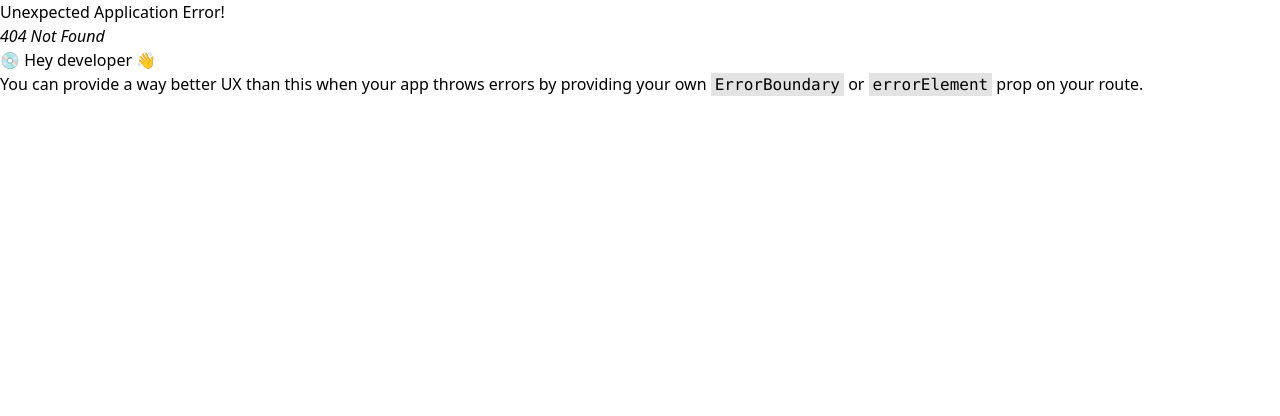
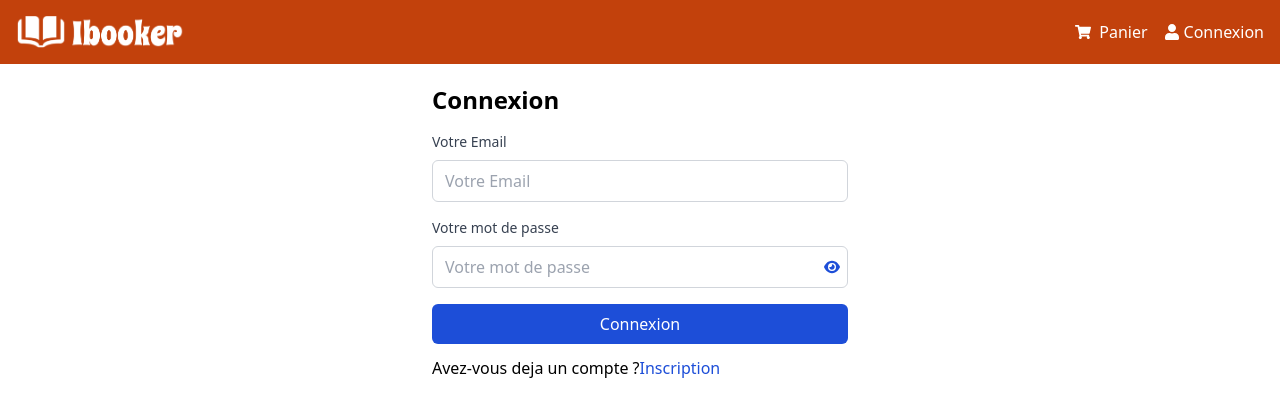
Before and after one commit to amel252/book-Ecommerce, a React (Vite) app in the folder front-end/: page /login in a window 1280 px wide. Before the commit this address had no page. Shown: the top 416 px of the page. Built offline with nearby package versions, Linux system fonts and the light colour scheme.

Commit message:
création de la page qui permet la connexion

```diff
--- a/front-end/src/components/FormContainer.jsx
+++ b/front-end/src/components/FormContainer.jsx
@@ -1,8 +1,8 @@
 import React, { Children } from "react";
-export default function FormContainer() {
+export default function FormContainer({ children }) {
     return (
         <div className="flex justify-center">
-            <div className="w-full max-w-md px-4">{Children}</div>
+            <div className="w-full max-w-md px-4">{children}</div>
         </div>
     );
 }
--- a/front-end/src/main.jsx
+++ b/front-end/src/main.jsx
@@ -12,6 +12,7 @@ import {
 } from "react-router-dom";
 import HomeScreen from "./screens/HomeScreen.jsx";
 import ProductScreen from "./screens/ProductScreen.jsx";
+import LoginScreen from "./screens/LoginScreen.jsx";
 
 const router = createBrowserRouter(
     createRoutesFromElements(
@@ -24,6 +25,7 @@ const router = createBrowserRouter(
                 element={<HomeScreen />}
             />
             <Route path="/product/:id" element={<ProductScreen />} />
+            <Route path="/login" element={<LoginScreen />} />
         </Route>
     )
 );
--- a/front-end/src/screens/LoginScreen.jsx
+++ b/front-end/src/screens/LoginScreen.jsx
@@ -1,4 +1,118 @@
-import React from "react";
+// import React from "react";
+// import { useState, useEffect } from "react";
+// import { Link, useLocation, useNavigate } from "react-router-dom";
+// import { useDispatch, useSelector } from "react-redux";
+// import Loader from "../components/Loader";
+// import { useLoginMutation } from "../slices/usersApiSlice";
+// import { setCredentials } from "../slices/authSlice";
+// import { toast } from "react-toastify";
+// import { FaEyeSlash, FaEye } from "react-icons/fa";
+// import FormContainer from "../components/FormContainer";
+
+// export default function LoginScreen() {
+//     const [email, setEmail] = useState("");
+//     const [password, setPassword] = "";
+//     const [showPassword, setShowPassword] = useState(false);
+
+//     const dispatch = useDispatch();
+//     const navigate = useNavigate();
+//     const [login, { isLoading }] = useLoginMutation();
+//     const { userInfo } = useSelector((state) => state.auth);
+
+//     // use location permet d'avoir le path dans l'url
+//     const { search } = useLocation();
+//     // permet de chercher
+//     const sp = new URLSearchParams(search);
+//     const redirect = sp.get("redirect") || "/";
+
+//     useEffect(() => {
+//         // si l'user est connecté on le redirige vers la page home
+//         if (userInfo) {
+//             navigate(redirect);
+//         }
+//     }, [navigate, redirect, userInfo]);
+
+//     const submitHandler = async (e) => {
+//         e.preventDefault();
+//         try {
+//             const res = await login({ email, password }).unwrap();
+//             dispatch(setCredentials({ ...res }));
+//             navigate(redirect);
+//         } catch (error) {
+//             toast.error(error?.data?.message || error.error);
+//         }
+//     };
+//     const togglePasswordVisibility = () => {
+//         setShowPassword(!showPassword);
+//     };
+//     return (
+//         <FormContainer>
+//             <h1 className="text-2xl font-semibold mb-4 mt-5"> Connexion</h1>
+//             <form className="space-y-4" onSubmit={submitHandler}>
+//                 <div className="space-y-2">
+//                     <label
+//                         className="block text-sm font-medium text-gray-700"
+//                         htmlFor="email"
+//                     >
+//                         Votre email
+//                     </label>
+//                     <input
+//                         type="email"
+//                         id="email"
+//                         className="w-full px-3 py-2 border border-gray-300 rounded-md
+//                         focus:outline-none focus:ring-2 focus:right-2 focus:ring-primary"
+//                         value={email}
+//                         onChange={(e) => setEmail(e.target.value)}
+//                         placeholder="votre Email"
+//                     />
+//                 </div>
+//                 <div className="space-y-2 relative">
+//                     <label
+//                         className="block text-sm font-medium text-gray-700"
+//                         htmlFor="password"
+//                     >
+//                         Votre mot de passe
+//                     </label>
+//                     <input
+//                         type={showPassword ? "text" : "password"}
+//                         id="email"
+//                         className="w-full px-3 py-2 border border-gray-300 rounded-md
+//                         focus:outline-none focus:ring-2 focus:right-2 focus:ring-primary"
+//                         value={password}
+//                         onChange={(e) => setPassword(e.target.value)}
+//                         placeholder="Votre mot de passe"
+//                     />
+//                     <button type="button" onClick={togglePasswordVisibility}>
+//                         {showPassword ? <FaEyeSlash /> : <FaEye />}
+//                     </button>
+//                 </div>
+//                 <button
+//                     className="w-full bg-primary text-white px-2 rounded-md hover:bg-secondary focus:outline-none focus:ring-2 focus:ring-secondary"
+//                     disabled={isLoading}
+//                     type="submit"
+//                 >
+//                     Connexion
+//                 </button>
+//                 {isLoading && <Loader />}
+//             </form>
+//             <div className="py-3">
+//                 <p>
+//                     Avez-vous déja un compte ?
+//                     <Link
+//                         className="text-primary hover:text-secondary"
+//                         to={
+//                             redirect
+//                                 ? `register?redirect=${redirect}`
+//                                 : "/register"
+//                         }
+//                     >
+//                         Inscription
+//                     </Link>
+//                 </p>
+//             </div>
+//         </FormContainer>
+//     );
+// }
 import { useState, useEffect } from "react";
 import { Link, useLocation, useNavigate } from "react-router-dom";
 import { useDispatch, useSelector } from "react-redux";
@@ -7,25 +121,26 @@ import { useLoginMutation } from "../slices/usersApiSlice";
 import { setCredentials } from "../slices/authSlice";
 import { toast } from "react-toastify";
 import { FaEyeSlash, FaEye } from "react-icons/fa6";
+import FormContainer from "../components/FormContainer";
 
-export default function LoginScreen() {
+function LoginScreen() {
     const [email, setEmail] = useState("");
-    const [password, setPassword] = "";
-    const [showPassword, setShowPassword] = useState(false);
+    const [password, setPassword] = useState("");
+    const [showPaswword, setShowPassword] = useState(false);
 
     const dispatch = useDispatch();
     const navigate = useNavigate();
+
     const [login, { isLoading }] = useLoginMutation();
     const { userInfo } = useSelector((state) => state.auth);
 
-    // use location permet d'avoir le path dans l'url
+    // useLocation permet d avoir le path dans url
     const { search } = useLocation();
-    // permet de chercher
+    //  recherche de path
     const sp = new URLSearchParams(search);
     const redirect = sp.get("redirect") || "/";
 
     useEffect(() => {
-        // si l'user est connecté on le redirige vers la page home
         if (userInfo) {
             navigate(redirect);
         }
@@ -41,8 +156,91 @@ export default function LoginScreen() {
             toast.error(error?.data?.message || error.error);
         }
     };
+
     const togglePasswordVisibility = () => {
-        setShowPassword(!showPassword);
+        setShowPassword(!showPaswword);
     };
-    return <div></div>;
+
+    return (
+        <FormContainer>
+            <h1 className="text-2xl font-semibold mb-4 mt-5">Connexion</h1>
+            <form className="space-y-4" onSubmit={submitHandler}>
+                <div className="space-y-2">
+                    <label
+                        className="block text-sm
+              font-medium text-gray-700"
+                        htmlFor="email"
+                    >
+                        Votre Email
+                    </label>
+                    <input
+                        type="email"
+                        id="email"
+                        className="w-full px-3 py-2 border
+                border-gray-300 rounded-md
+                focus:outline-none focus:ring-2 focus:right-2
+                 focus:ring-primary"
+                        value={email}
+                        onChange={(e) => setEmail(e.target.value)}
+                        placeholder="Votre Email"
+                    />
+                </div>
+                <div className="space-y-2 relative">
+                    <label
+                        className="block text-sm
+              font-medium text-gray-700"
+                        htmlFor="password"
+                    >
+                        Votre mot de passe
+                    </label>
+                    <input
+                        type={showPaswword ? "text" : "password"}
+                        id="password"
+                        className="w-full px-3 py-2 border
+                border-gray-300 rounded-md
+                focus:outline-none focus:ring-2 focus:right-2
+                 focus:ring-primary"
+                        value={password}
+                        onChange={(e) => setPassword(e.target.value)}
+                        placeholder="Votre mot de passe"
+                    />
+
+                    <button
+                        onClick={togglePasswordVisibility}
+                        type="button"
+                        className="absolute inset-y-0 right-2 top-5 text-primary"
+                    >
+                        {showPaswword ? <FaEyeSlash /> : <FaEye />}
+                    </button>
+                </div>
+                <button
+                    disabled={isLoading}
+                    type="submit"
+                    className="w-full bg-primary text-white
+            px-2 py-2 rounded-md hover:bg-secondary
+             focus:outline-none focus:ring-2 focus:ring-secondary"
+                >
+                    Connexion
+                </button>
+                {isLoading && <Loader />}
+            </form>
+            <div className="py-3">
+                <p>
+                    Avez-vous deja un compte ?
+                    <Link
+                        className="text-primary hover:text-secondary"
+                        to={
+                            redirect
+                                ? `register?redirect=${redirect}`
+                                : "/register"
+                        }
+                    >
+                        Inscription
+                    </Link>
+                </p>
+            </div>
+        </FormContainer>
+    );
 }
+
+export default LoginScreen;
```
